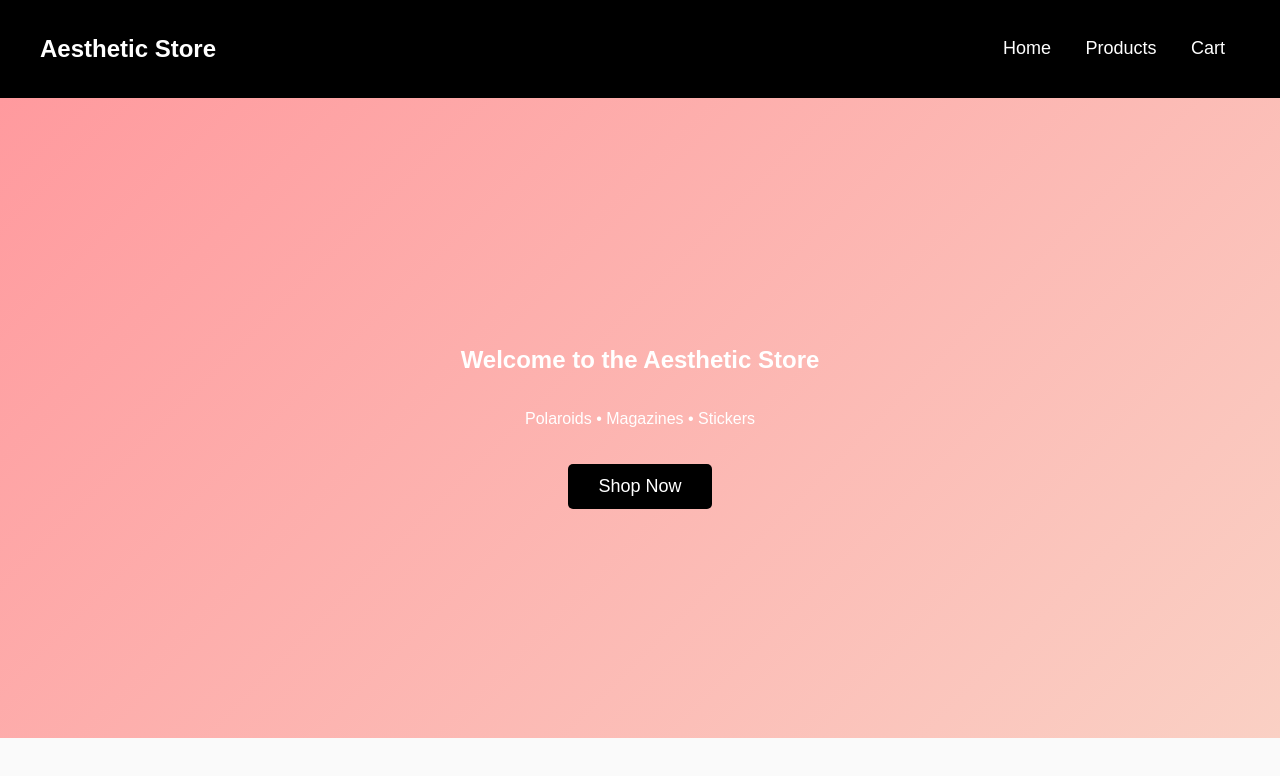
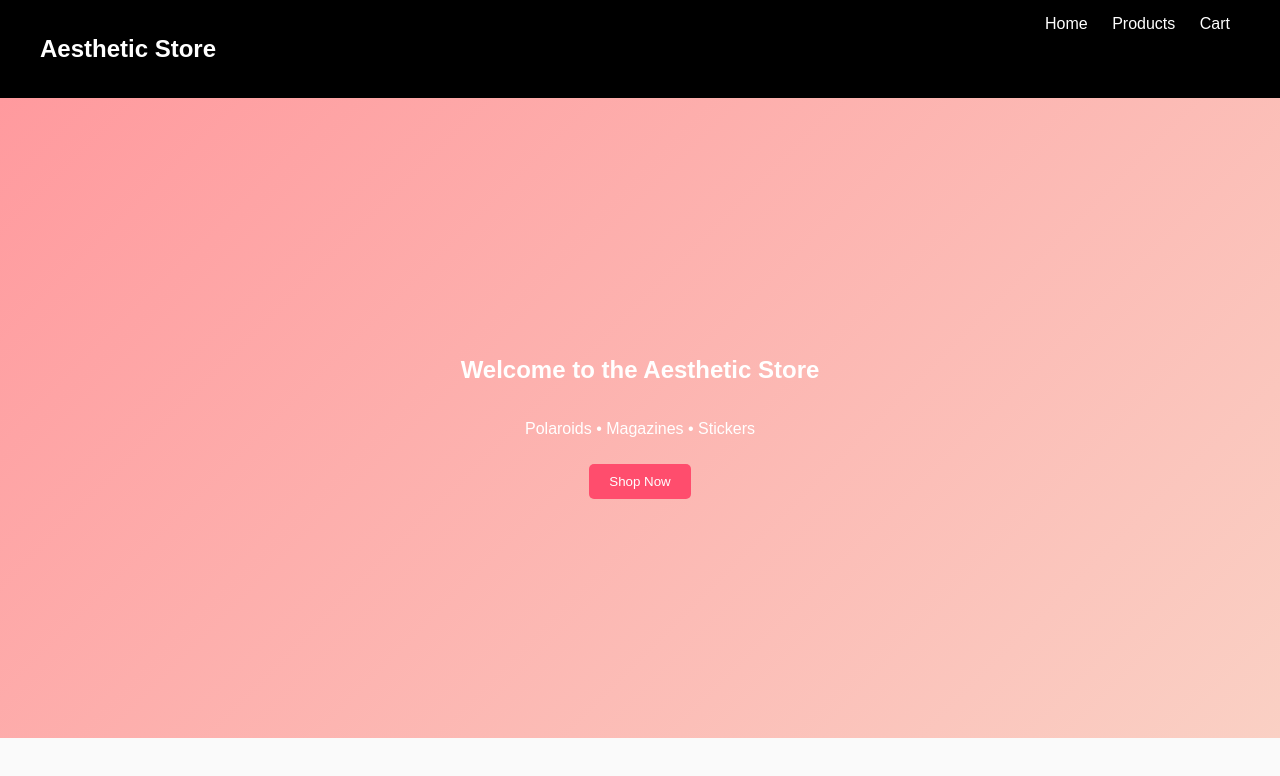
Before and after one commit to SiddiqAhmadJafri/SiddiqAhmadJafri.github.io, a plain HTML site: page index.html in a window 1280 px wide. Drawn offline with Linux system fonts and the light colour scheme.

Commit message:
Refactor CSS styles for navbar and buttons

```diff
--- a/style.css
+++ b/style.css
@@ -10,17 +10,15 @@ text-align:center;
 .navbar{
 display:flex;
 justify-content:space-between;
-align-items:center;
 padding:15px 40px;
 background:black;
 color:white;
 }
 
-.navlinks a{
+.navbar a{
 color:white;
-margin:0 15px;
+margin:0 10px;
 text-decoration:none;
-font-size:18px;
 }
 
 /* HERO */
@@ -35,19 +33,14 @@ background:linear-gradient(135deg,#ff9a9e,#fad0c4);
 color:white;
 }
 
-.shop-btn{
-padding:12px 30px;
-font-size:18px;
+button{
+padding:10px 20px;
 border:none;
-background:black;
+background:#ff4d6d;
 color:white;
 cursor:pointer;
-margin-top:20px;
-transition:0.3s;
-}
-
-.shop-btn:hover{
-transform:scale(1.1);
+margin-top:10px;
+border-radius:5px;
 }
 
 /* PRODUCT GRID */
@@ -68,7 +61,6 @@ box-shadow:0 10px 25px rgba(0,0,0,0.2);
 
 .card img{
 width:100%;
-display:block;
 transition:0.4s;
 }
 
@@ -96,17 +88,7 @@ transform:scale(1.1);
 opacity:1;
 }
 
-button{
-padding:10px 20px;
-border:none;
-background:#ff4d6d;
-color:white;
-cursor:pointer;
-border-radius:5px;
-margin-top:10px;
-}
-
-/* POLAROID STYLE */
+/* POLAROID */
 
 .polaroid{
 background:white;
@@ -127,3 +109,17 @@ animation:float 3s infinite ease-in-out;
 100%{transform:translateY(0)}
 
 }
+
+/* CART */
+
+#cartItems{
+margin-top:30px;
+}
+
+.cart-item{
+background:white;
+padding:10px;
+margin:10px auto;
+width:300px;
+box-shadow:0 5px 10px rgba(0,0,0,0.2);
+}
```
